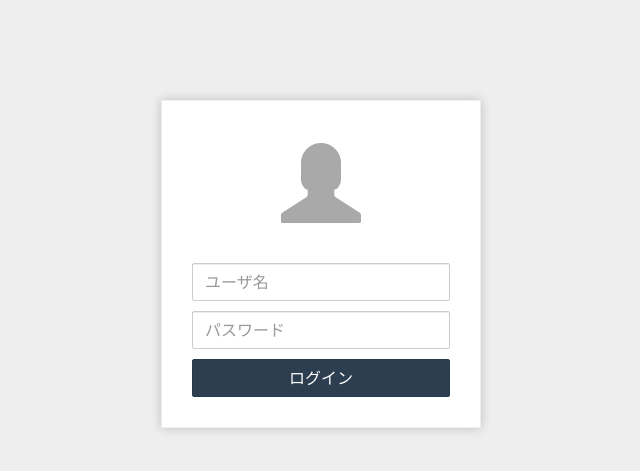
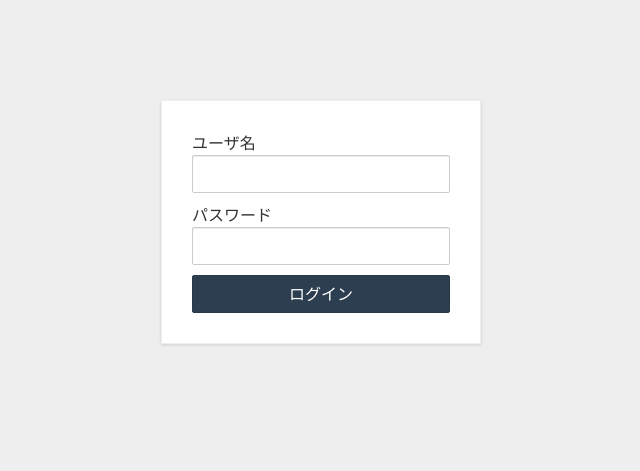
Before and after one commit to entap/photon-admin-standard, a PHP site: page /login in a window 1280 px wide. Shown: the top 471 px of the page, without its empty margins (319-959 px from the left). Run offline with PHP 8.4, Linux system fonts and the light colour scheme.

Commit message:
admin-login changed

```diff
--- a/web/admin/view/login/index.php
+++ b/web/admin/view/login/index.php
@@ -14,10 +14,11 @@
 <body>
 <div id="login">
 	<form action="login.php" method="post">
-		<p class="text-center" style="font-size: 80px; color: darkgray"><span class="glyphicon glyphicon-user"></span></p>
 		<?= form_error('login') ?>
-		<?= form_text('username', 'class="form-control" placeholder="ユーザ名"') ?>
-		<?= form_password('password', 'class="form-control" placeholder="パスワード"') ?>
+		<div>ユーザ名</div>
+		<?= form_text('username', 'class="form-control"') ?>
+		<div>パスワード</div>
+		<?= form_password('password', 'class="form-control"') ?>
 		<button type="submit" class="btn btn-primary btn-block">ログイン</button>
 	</form>
 </div>
--- a/web/assets/css/admin-login.css
+++ b/web/assets/css/admin-login.css
@@ -8,7 +8,7 @@ body {
     padding: 30px;
     margin: 100px auto 0;
     border: 1px solid #eee;
-    box-shadow: 0 0 10px rgba(0, 0, 0, 0.2);
+    box-shadow: 0 1px 3px rgba(0, 0, 0, 0.13);
 }
 
 #login form h1 {
```
